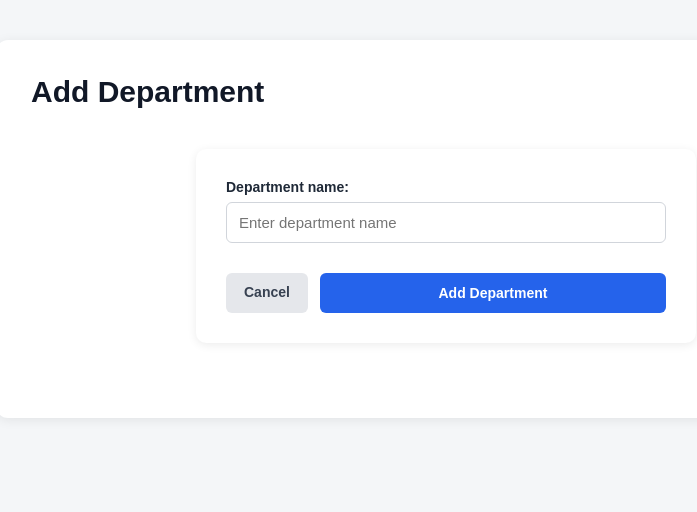
After one commit to DVeljko/MyWorkers, a Flask app: template web_service/templates/add_department.html in a window 1280 px wide. The commit adds this page. Shown: the top 512 px of the page, without its empty margins (194-891 px from the left). Run offline with Flask 3, Linux system fonts and the light colour scheme; the template is opened without the code that fills it: values that come from a table or form of the project are taken from there, others are empty.

Commit message:
Add department creation page

```diff
--- a/web_service/app.py
+++ b/web_service/app.py
@@ -1,5 +1,5 @@
 from flask import Flask, render_template, request, session, redirect, url_for
-from forms import LoginForm, AddEmployee
+from forms import LoginForm, AddEmployee, AddDepartment
 import os
 from dotenv import load_dotenv
 import requests
@@ -318,5 +318,38 @@ def departments():
     departments = response.json()
     return render_template("departments.html", departments=departments)
 
+@app.route("/department/add", methods=['GET','POST'])
+def add_department():
+    token = session.get('access_token')
+
+    if not token:
+        return redirect(url_for("login"))
+
+    form = AddDepartment()
+    if form.validate_on_submit():
+        name = form.name.data
+        response = requests.post(
+            f"{DEPARTMENT_SERVICE_URL}/departments",
+            json={
+                "name": name
+            },
+            timeout=3
+        )
+
+        if response.status_code == 201:
+            return redirect(url_for("departments"))
+
+        else:
+            error = response.json().get('error')
+            return render_template(
+                "add_department.html",
+                form=form,
+                error=error
+            )
+
+
+    return render_template("add_department.html", form=form)
+
+
 if __name__ == "__main__":
     app.run(debug=True)
--- a/web_service/forms.py
+++ b/web_service/forms.py
@@ -18,3 +18,7 @@ class AddEmployee(FlaskForm):
     status = StringField("Enter a status: ", validators=[DataRequired()])
     department_id = IntegerField("Enter a department id: ", validators=[DataRequired()])
     submit = SubmitField("Add employee")
+
+class AddDepartment(FlaskForm):
+    name = StringField("Department name: ", validators=[DataRequired()])
+    submit = SubmitField("Add Department")
--- /dev/null
+++ b/web_service/templates/add_department.html
@@ -0,0 +1,46 @@
+{% extends "base.html" %}
+
+{% block title %}Add Department{% endblock %}
+
+{% block content %}
+
+<div class="form-page">
+    <div class="form-card">
+
+        <h1>Add Department</h1>
+
+        {% if error %}
+            <p class="error">{{ error }}</p>
+        {% endif %}
+
+        <form method="POST">
+
+            {{ form.hidden_tag() }}
+
+            <div class="form-group">
+                {{ form.name.label }}
+                {{ form.name(placeholder="Enter department name") }}
+
+                {% if form.name.errors %}
+                    <ul class="form-errors">
+                        {% for error in form.name.errors %}
+                            <li>{{ error }}</li>
+                        {% endfor %}
+                    </ul>
+                {% endif %}
+            </div>
+
+            <div class="form-actions">
+                <a href="{{ url_for('departments') }}" class="btn-secondary">
+                    Cancel
+                </a>
+
+                {{ form.submit(class="btn-primary") }}
+            </div>
+
+        </form>
+
+    </div>
+</div>
+
+{% endblock %}
--- a/web_service/templates/departments.html
+++ b/web_service/templates/departments.html
@@ -9,7 +9,7 @@
     <div class="employees-header">
         <h1>Departments</h1>
 
-        <a href="#" class="btn-primary">
+        <a href="{{url_for('add_department')}}" class="btn-primary">
             Add Department
         </a>
     </div>
```
